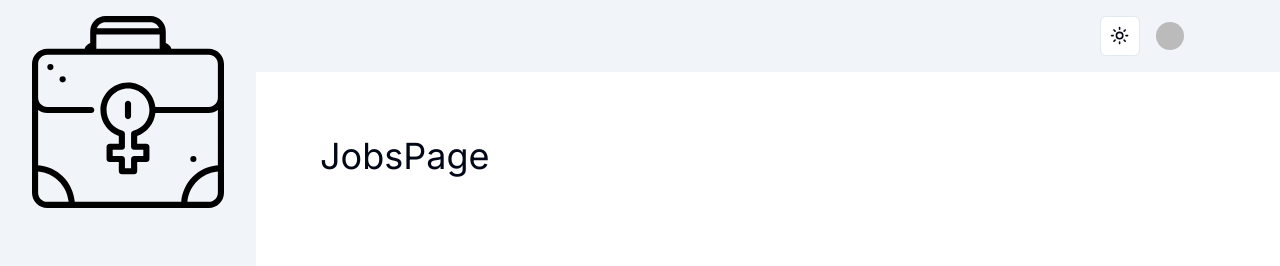
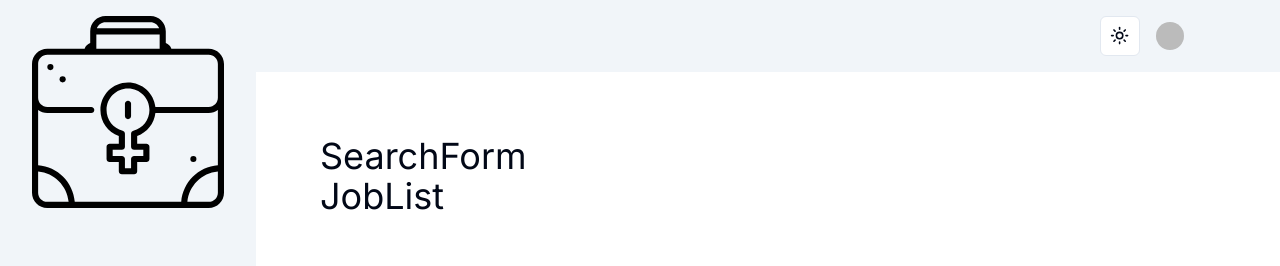
Before and after one commit to Vamonosraza/LevelUp, a Next.js app: page /jobs in a window 1280 px wide. Shown: the top 266 px of the page. Built offline with nearby package versions, Linux system fonts and the light colour scheme; no server answers; the database is empty; sample sign-in values are in the browser's storage; some icons are missing.

Commit message:
asynchronously fetch all job list using React Query

```diff
--- /dev/null
+++ b/app/(dashboard)/jobs/loading.tsx
@@ -0,0 +1,9 @@
+import React from 'react'
+
+const loading = () => {
+    return (
+        <h2 className='text-xl font-medium capitalize'>loading...</h2>
+    )
+}
+
+export default loading
--- a/app/(dashboard)/jobs/page.tsx
+++ b/app/(dashboard)/jobs/page.tsx
@@ -1,8 +1,22 @@
 import React from 'react'
+import JobList from '@/components/JobList'
+import SearchForm from '@/components/SearchForm'
+import { dehydrate, HydrationBoundary, QueryClient } from '@tanstack/react-query'
+import { getAllJobsAction } from '@/utils/actions'
 
-const JobsPage = () => {
+async function JobsPage () {
+  const queryClient = new QueryClient()
+
+  await queryClient.prefetchQuery(
+    {queryKey: ['jobs','', 'all', 1],
+      queryFn: ()=> getAllJobsAction({})
+    },
+  )
   return (
-    <h1 className='text-4xl'>JobsPage</h1>
+    <HydrationBoundary state={dehydrate(queryClient)}>
+      <SearchForm />
+      <JobList />
+    </HydrationBoundary>
   )
 }
 
--- /dev/null
+++ b/components/DeleteJobBtn.tsx
@@ -0,0 +1,9 @@
+import React from 'react'
+
+const DeleteJobBtn = () => {
+  return (
+    <div>DeleteJobBtn</div>
+  )
+}
+
+export default DeleteJobBtn
--- /dev/null
+++ b/components/JobCard.tsx
@@ -0,0 +1,10 @@
+import { JobType } from '@/utils/types'
+import React from 'react'
+
+const JobCard = ({job}:{job:JobType}) => {
+  return (
+    <div className='text-4xl'>JobCart</div>
+  )
+}
+
+export default JobCard
--- /dev/null
+++ b/components/JobInfo.tsx
@@ -0,0 +1,9 @@
+import React from 'react'
+
+const JobInfo = () => {
+  return (
+    <div>JobInfo</div>
+  )
+}
+
+export default JobInfo
--- /dev/null
+++ b/components/JobList.tsx
@@ -0,0 +1,9 @@
+import React from 'react'
+
+const JobList = () => {
+  return (
+    <div className='text-4xl'>JobList</div>
+  )
+}
+
+export default JobList
--- /dev/null
+++ b/components/SearchForm.tsx
@@ -0,0 +1,9 @@
+import React from 'react'
+
+const SearchForm = () => {
+  return (
+    <div className='text-4xl'>SearchForm</div>
+  )
+}
+
+export default SearchForm
```
